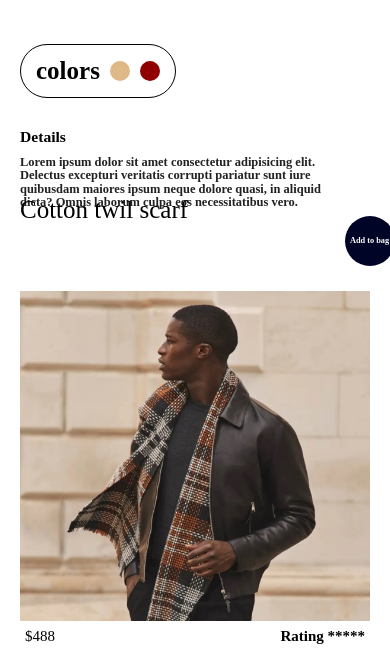
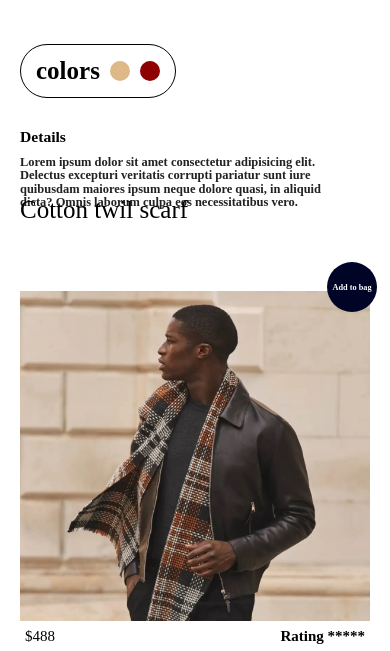
Before and after one commit to Deepakchamola/Cotton_Weave, a plain HTML site: page index.html in a window 390 px wide. Shown: the part 193-844 px from the top of the page. Drawn offline with Linux system fonts and the light colour scheme.

Commit message:
Update style.css

```diff
--- a/style.css
+++ b/style.css
@@ -232,8 +232,8 @@ html,body{
   }
   #black-gola{
     position: absolute;
-    right: -7%;
-    top: -12%;
+    right: -2%;
+    top: 0%;
     display: flex;
     align-items: center;
     justify-content: center;
```
